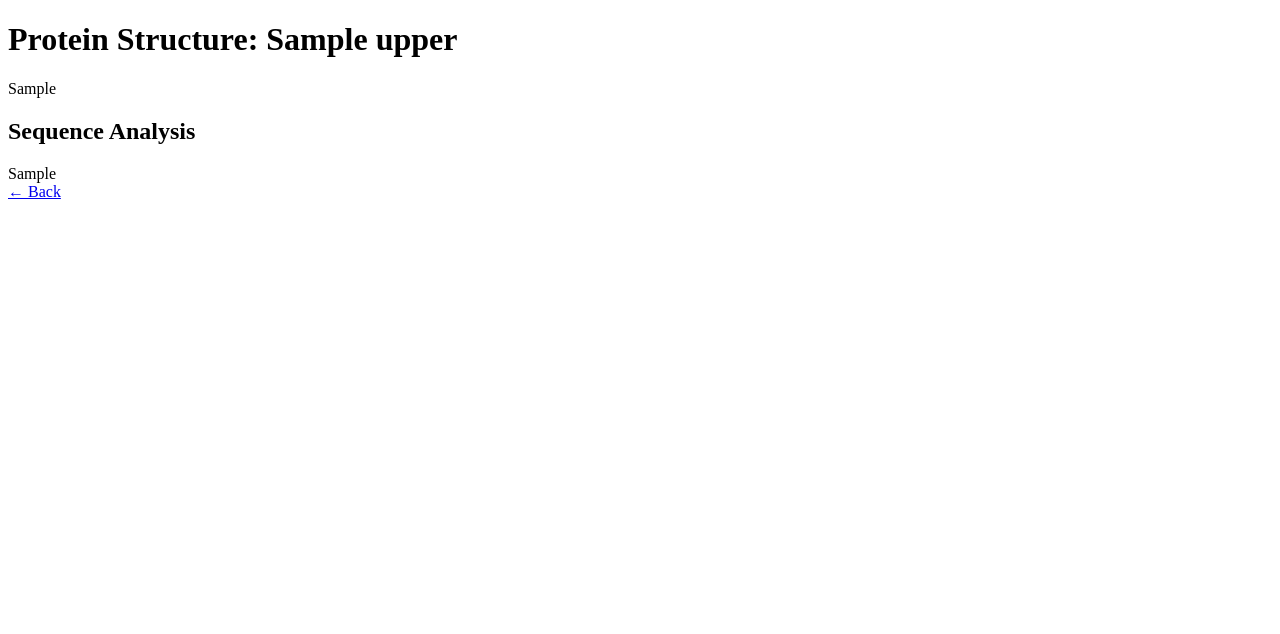
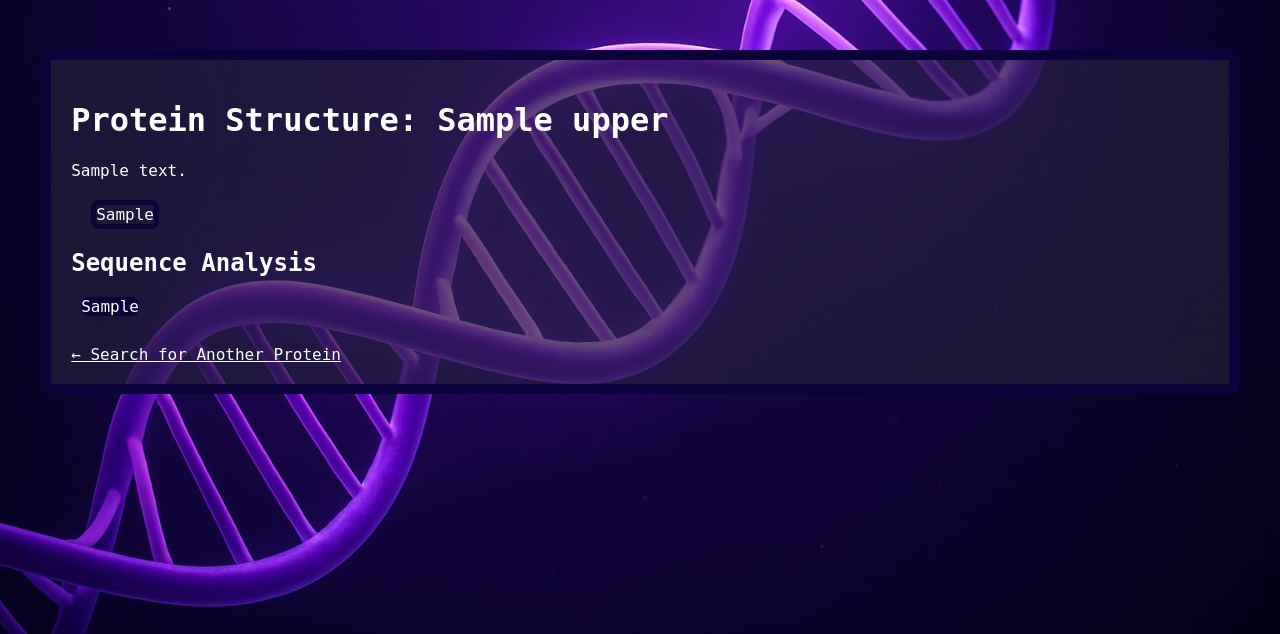
Before and after one commit to magnite5/The4Bytes-2025, a Flask app: template ProteinVisualizer/templates/view.html in a window 1280 px wide. Shown: the top 634 px of the page. Run offline with Flask 3, Linux system fonts and the light colour scheme; the template is opened without the code that fills it: most values are stand-ins (such as "Sample title", 1, 10 or a date in 2020); some web fonts are replaced.

Commit message:
Formatting

```diff
--- a/ProteinVisualizer/app.py
+++ b/ProteinVisualizer/app.py
@@ -5,19 +5,18 @@ from Bio.SeqUtils.ProtParam import ProteinAnalysis
 from Bio.SeqUtils import seq1
 import py3Dmol
 import pandas as pd
+import requests
 
 app = Flask(__name__)
 
-# ========== Helper functions ==========
-
-def download_pdb(pdb_id, out_dir='pdb_files'):
-    """Download a PDB file by ID."""
+### Helper functions ###
+def download_pdb(pdb_id, out_dir='output/pdb_files'):
+    """Download a PDB file by ID to the given directory."""
     pdb_id = pdb_id.lower()
     os.makedirs(out_dir, exist_ok=True)
     pdbl = PDBList()
     filepath = pdbl.retrieve_pdb_file(pdb_id, pdir=out_dir, file_format='pdb')
     return filepath
-
 
 def parse_pdb_sequences(pdb_path):
     """Parse amino acid sequences from PDB file."""
@@ -43,7 +42,6 @@ def parse_pdb_sequences(pdb_path):
         break  # use first model only
     return sequences
 
-
 def analyze_sequence(seq):
     """Analyze a protein sequence and return basic statistics."""
     pa = ProteinAnalysis(seq)
@@ -55,7 +53,22 @@ def analyze_sequence(seq):
         'pI': round(pa.isoelectric_point(), 2)
     }
 
-# ========== Flask routes ==========
+def fetch_pdb_description(pdb_id):
+    """Fetch the structure description and PubMed ID from RCSB PDB."""
+    url = f"https://data.rcsb.org/rest/v1/core/entry/{pdb_id.lower()}"
+    try:
+        response = requests.get(url)
+        response.raise_for_status()
+        data = response.json()
+        description = data.get("struct", {}).get("title", "No description available.")
+
+        # Try both citation sources
+
+        return description
+    except Exception as e:
+        return f"Error fetching description: {e}", None
+
+### Flask routes ###
 
 @app.route('/')
 def home():
@@ -69,7 +82,6 @@ def view_pdb():
     pdb_id = request.args.get('pdb_id')
     if not pdb_id:
         return "No PDB ID provided."
-
     try:
         pdb_path = download_pdb(pdb_id)
     except Exception as e:
@@ -91,27 +103,28 @@ def view_pdb():
 
     # Build data table
     df = pd.DataFrame(results)
-    table_html = df.to_html(index=False, classes='table table-striped', border=0)
+    table_html = df.to_html(index=False, classes='table table-striped', border=1)
+    # Build description
+    description = fetch_pdb_description(pdb_id)
 
-    # Generate 3Dmol HTML viewer
+    # Generate 3Dmol HTML viewer (built in function from the library)
     with open(pdb_path, 'r') as fh:
         pdb_text = fh.read()
 
-    view = py3Dmol.view(width=800, height=500)
+    view = py3Dmol.view(width=1000, height=500)
     view.addModel(pdb_text, 'pdb')
     view.setStyle({'cartoon': {'color': 'spectrum'}})
-    view.setBackgroundColor('0xeeeeee')
+    view.setBackgroundColor('342c55')
     view.zoomTo()
     viewer_html = view._make_html()
-
     return render_template(
         'view.html',
         pdb_id=pdb_id,
         viewer_html=viewer_html,
-        table_html=table_html
+        table_html=table_html,
+        description=description
     )
 
-
-#  Run Flask
+### Run Flask ###
 if __name__ == '__main__':
     app.run(debug=True)
--- a/ProteinVisualizer/static/style.css
+++ b/ProteinVisualizer/static/style.css
@@ -0,0 +1,53 @@
+@font-face {
+    font-family: 'JetBrains Mono';
+    src: url("{{ url_for('static', filename='fonts/JetBrainsMono-Regular.ttf') }}") format('woff2');
+    font-weight: normal;
+    font-style: normal;
+}
+
+body {
+    font-family: 'JetBrains Mono', monospace;
+    color: #FFFFFF;
+
+    background-image: url("/static/images/background.jpg");
+    background-repeat: no-repeat;
+    background-size: cover;
+    background-position: center;
+}
+
+.main-container {
+    margin: 50px auto;
+    max-width: 90%;
+    border: 10px solid #0c023a;
+    border-radius: 8px;
+    padding: 20px;
+    background-color: #25203dab;
+}
+
+.model-viewer {
+    overflow: hidden;
+    margin: 20px;
+    border: 5px solid #0c023a;
+    border-radius: 8px;
+    max-width: 90%;           /* optional: shrink if screen is narrow */
+    width: fit-content;       /* shrink to fit content */
+}
+
+.table {
+    border-collapse: collapse;
+    margin: 10px;        /* centers table */
+    background-color: #0c023a;
+    border-radius: 8px;
+    overflow: hidden;
+    box-shadow: 0 4px 15px rgba(0, 0, 0, 0.1);
+
+    display: table;           /* ensures proper table layout */
+    table-layout: auto;       /* columns adjust to content width */
+    width: fit-content;       /* shrink to fit content */
+    max-width: 90%;           /* optional max width */
+    color: #fff;
+}
+
+.back {
+    color: #ffffff;
+}
--- a/ProteinVisualizer/templates/home.html
+++ b/ProteinVisualizer/templates/home.html
@@ -6,12 +6,15 @@
     <title>Protein 3D Viewer</title>
     <link rel="stylesheet" href="{{ url_for('static', filename='style.css') }}">
 </head>
+
 <body>
+    <div class="main-container">
         <h2>Protein 3D Viewer & Sequence Analyzer</h2>
         <form action="/view">
             <label>Enter PDB ID:</label>
             <input type="text" name="pdb_id" placeholder="e.g. 1A3N" required>
             <button type="submit">Analyze</button>
         </form>
+    </div>
 </body>
 </html>
--- a/ProteinVisualizer/templates/view.html
+++ b/ProteinVisualizer/templates/view.html
@@ -7,15 +7,23 @@
     <link rel="stylesheet" href="{{ url_for('static', filename='style.css') }}">
 </head>
 <body>
+    <div class="main-container">
+        <!-- Info Text -->
         <h1>Protein Structure: {{ pdb_id.upper() }}</h1>
+        <p>{{ description }}</p>
 
         <!-- 3D viewer -->
+        <div class="model-viewer">
             {{ viewer_html | safe }}
+        </div>
 
+        <!-- Sequence analysis table -->
         <h2>Sequence Analysis</h2>
+        <div class="table">
             {{ table_html | safe }}
-
+        </div>
         <br>
-    <a href="/">← Back</a>
+        <a href="/" class="back">← Search for Another Protein</a>
+    </div>
 </body>
 </html>
```
Also changed, not shown: ProteinVisualizer/static/fonts/JetBrainsMono-Bold.ttf (added), ProteinVisualizer/static/fonts/JetBrainsMono-BoldItalic.ttf (added), ProteinVisualizer/static/fonts/JetBrainsMono-ExtraBold.ttf (added), ProteinVisualizer/static/fonts/JetBrainsMono-ExtraBoldItalic.ttf (added), ProteinVisualizer/static/fonts/JetBrainsMono-Medium.ttf (added), ProteinVisualizer/static/fonts/JetBrainsMono-MediumItalic.ttf (added), ProteinVisualizer/static/fonts/JetBrainsMono-Regular.ttf (added), ProteinVisualizer/static/fonts/JetBrainsMono-SemiBold.ttf (added), ProteinVisualizer/static/fonts/JetBrainsMono-SemiBoldItalic.ttf (added), ProteinVisualizer/static/images/background.jpg (added). Lines whose indentation alone changed are shown as unchanged.
